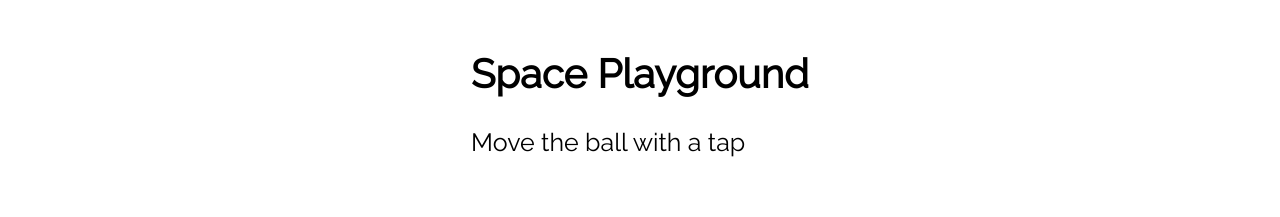
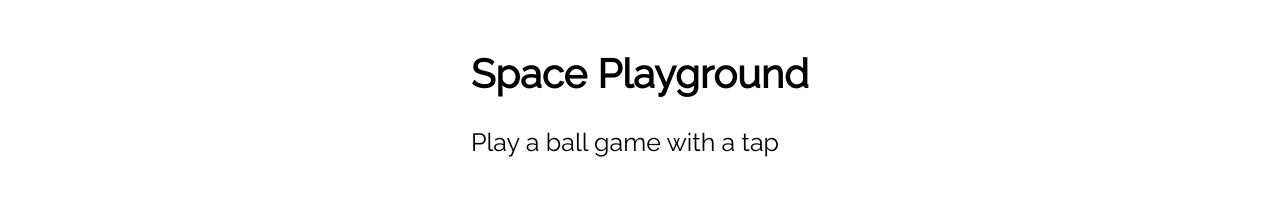
Before and after one commit to SPCAVAIL/ShadesofColor-SPCAVAIL, a plain HTML site: page index.html in a window 1280 px wide. Shown: the top 217 px of the page. Drawn offline with Linux system fonts and the light colour scheme.

Commit message:
Update index.html

```diff
--- a/index.html
+++ b/index.html
@@ -15,7 +15,7 @@
     <section class="app">
       <header>
         <h1>Space Playground</h1>
-        <p> Move the ball with a tap</p>
+        <p>Play a ball game with a tap</p>
       </header>
       <div class="visual"></div>
       <div class="pads">
```
